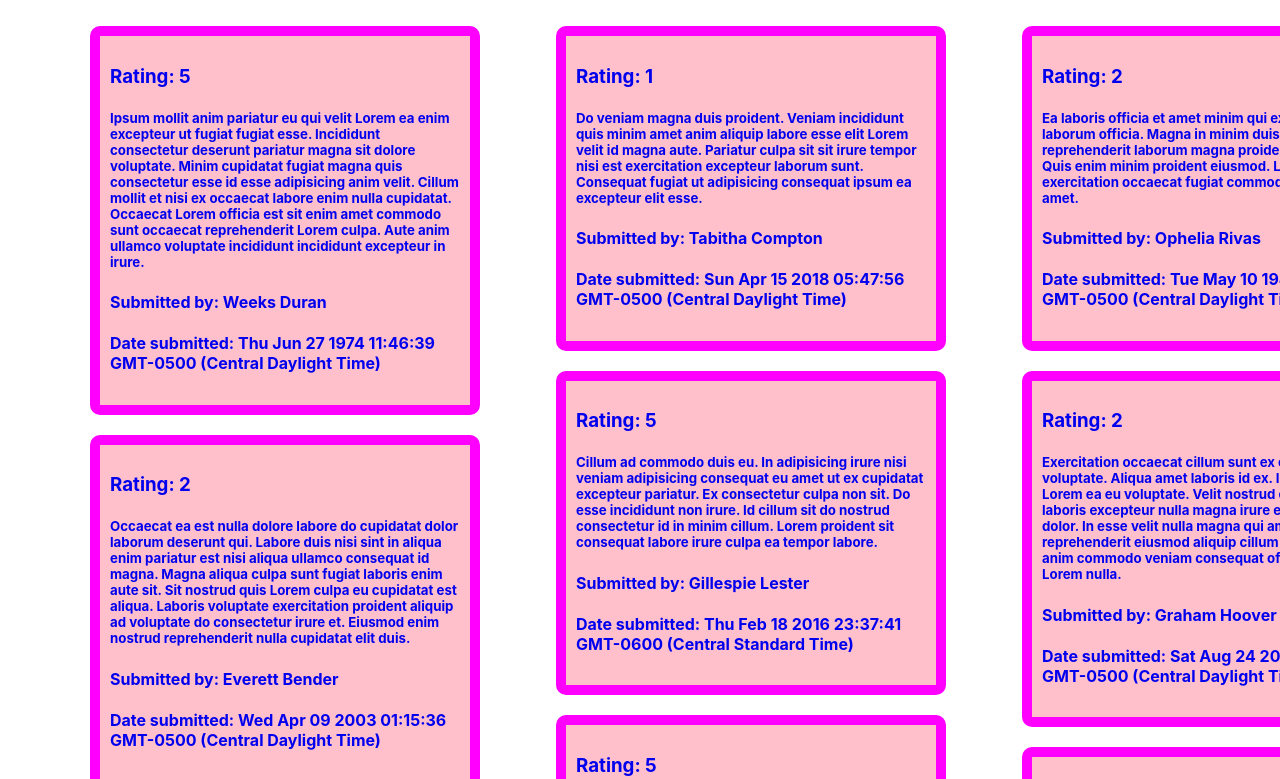
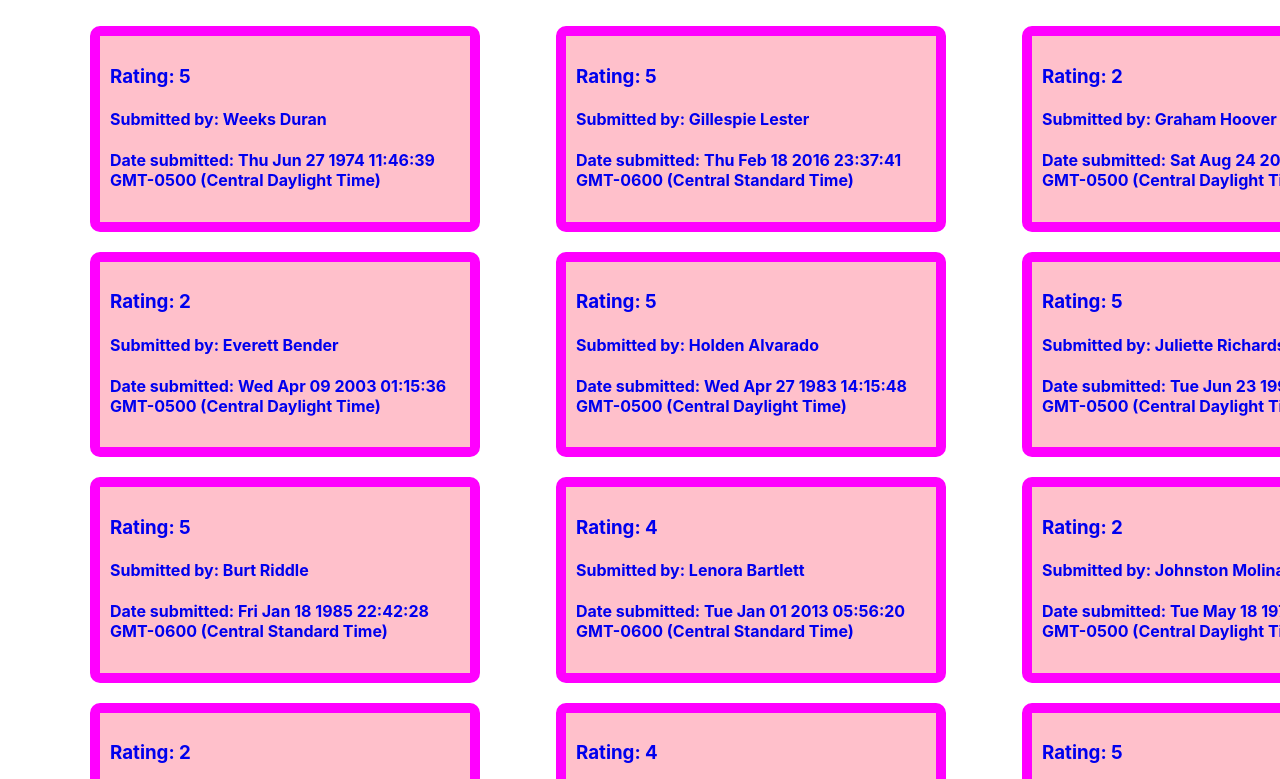
Before and after one commit to sacreutz/reviewApp, a React (Create React App) app: page /reviews in a window 1280 px wide. Shown: the top 779 px of the page. Built offline with nearby package versions, Linux system fonts and the light colour scheme.

Commit message:
added conditional rendering and inline styles

```diff
--- a/src/ReviewCard.js
+++ b/src/ReviewCard.js
@@ -3,18 +3,40 @@ import {Link} from 'react-router-dom';
 import "./ReviewCard.css";
 
 const ReviewCard = (props) => {
+  const myStyle = {
+    position: "absolute",
+    top: "20%",
+    left: "50%",
+    margin: "-70px 0 0 -170px"
+  }
   const {reviewId, review} = props;
   //console.log(props);
   //guard clause: render something different if review doesn't exist
+  if (props.someData === "yes") {
   return (
     <li className="cardContainer">
       <h3>Rating: {review.rating}</h3>
-      {review && <h5>{review.content}</h5>}
+
+
       <h4> Submitted by: {review.author}</h4>
 
       <h4>Date submitted: {review.published_at}</h4>
     </li>
   );
+  }
+  else {
+
+    return (
+      <li className="cardContainer" style={myStyle}>
+      <h3>Rating: {review.rating}</h3>
+      {review && <h5>{review.content}</h5>}
+
+      <h4> Submitted by: {review.author}</h4>
+
+      <h4>Date submitted: {review.published_at}</h4>
+    </li>
+    )
+  }
 }
 
 
--- a/src/ReviewList.js
+++ b/src/ReviewList.js
@@ -8,7 +8,7 @@ import {Link, Route, Router, NavLink} from 'react-router-dom';
 const ReviewList = ({ reviews }) => {
   const renderReviews = reviews.map(review =>
     <ul className="grid-container">
-    <NavLink key={review.id} to={`/reviews/${review.id}`}><ReviewCard review={review} reviewId={review.id}/></NavLink>
+    <NavLink key={review.id} to={`/reviews/${review.id}`}><ReviewCard review={review} reviewId={review.id} someData={"yes"}/></NavLink>
     </ul>
   );
 
--- a/src/ReviewsPage.js
+++ b/src/ReviewsPage.js
@@ -6,7 +6,7 @@ import './ReviewsPage.css';
 
 const ReviewsPage = ({ match, reviews }) => (
   <div className="grid-container">
-    <ReviewList reviews={reviews} />
+    <ReviewList reviews={reviews} fullData={"no"}/>
 
 
   </div>
```
